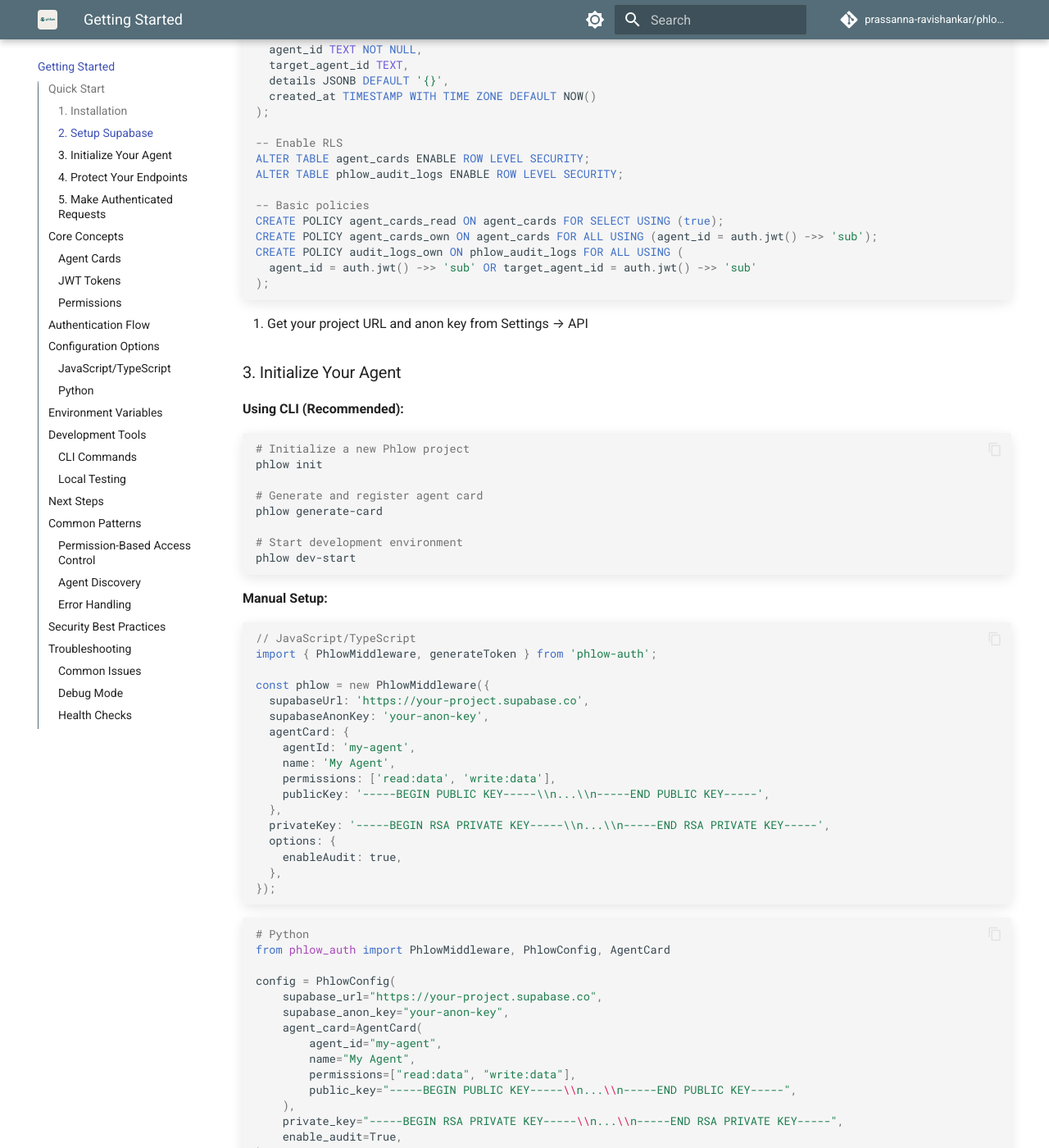
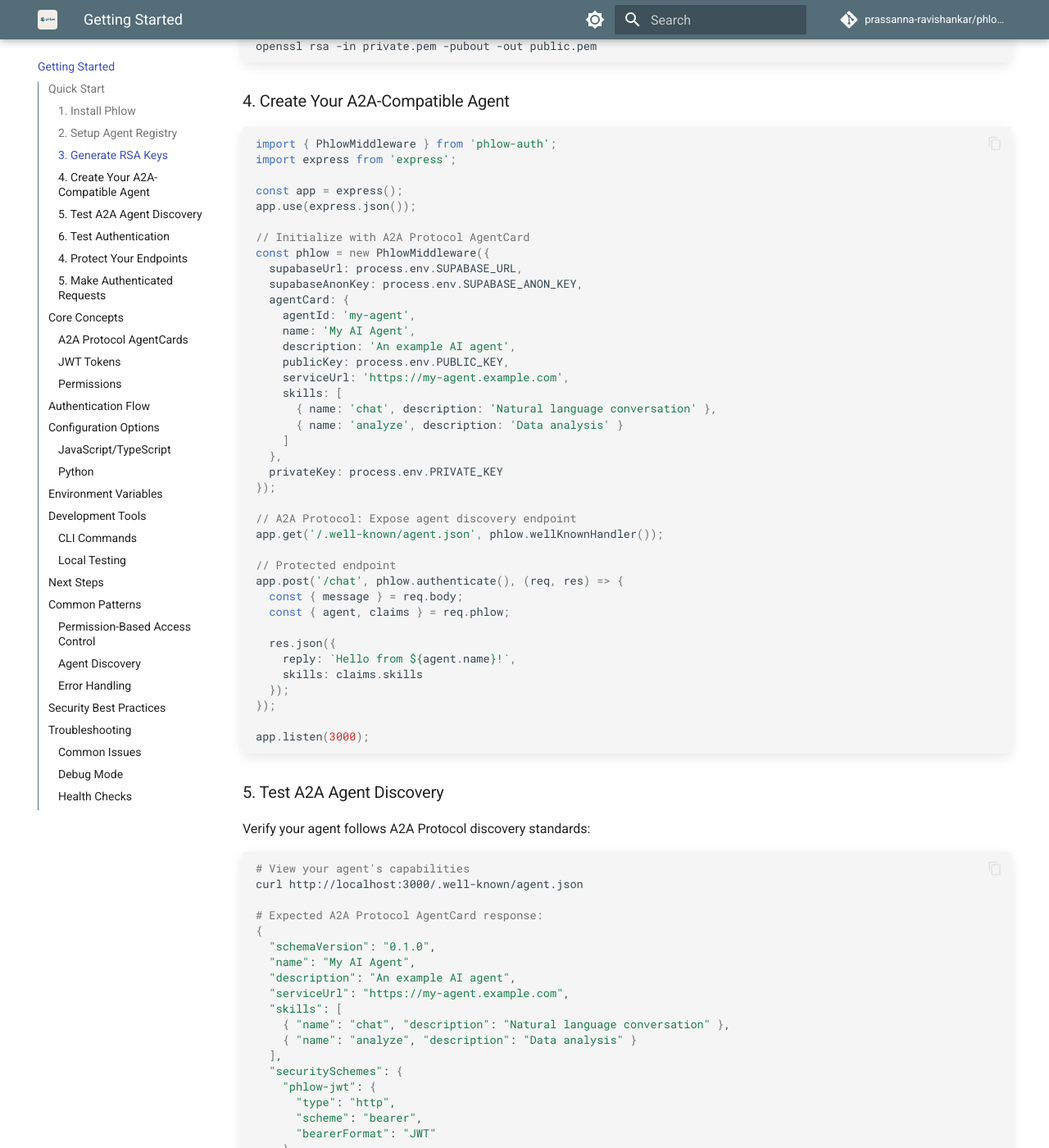
Before and after one commit to prassanna-ravishankar/phlow, an MkDocs documentation site: the page built from docs/getting-started.md, in a window 1280 px wide and 1400 px high, scrolled down 1213 px. Shown: the whole window at 82% size. Built offline with MkDocs 1.6.1 and Material for MkDocs 9.7.7, drawn with Linux system fonts in a browser that asks for light colours; comment, search, counter and statistics services are not loaded; some of the changed text lies outside the part shown.

````diff
--- a/docs/getting-started.md
+++ b/docs/getting-started.md
@@ -1,126 +1,141 @@
 # Getting Started with Phlow
 
-Phlow is an Agent-to-Agent (A2A) authentication framework that makes it easy to secure communication between AI agents using JWT tokens and Supabase.
+Phlow provides simple JWT authentication for AI agent networks, fully compatible with the [A2A Protocol](https://a2aproject.github.io/A2A/latest/specification/) ecosystem. Build secure, discoverable agents that seamlessly integrate with the growing A2A network.
 
 ## Quick Start
 
-### 1. Installation
+### 1. Install Phlow
 
-Choose your language:
+```bash
+# JavaScript/TypeScript
+npm install phlow-auth
 
-**JavaScript/TypeScript:**
-```bash
-npm install phlow-auth
-```
+# Python
+pip install phlow-auth
 
-**Python:**
-```bash
-pip install phlow-auth
-```
-
-**CLI Tools:**
-```bash
+# CLI Tools (optional)
 npm install -g phlow-cli
 ```
 
-### 2. Setup Supabase
+### 2. Setup Agent Registry
 
-1. Create a new Supabase project at [supabase.com](https://supabase.com)
-2. In the SQL Editor, run the following schema:
+1. Create a Supabase project at [supabase.com](https://supabase.com)
+2. Run the [A2A-compatible agent registry schema](database-schema.sql):
 
 ```sql
--- Agent Cards table
 CREATE TABLE agent_cards (
   id UUID DEFAULT gen_random_uuid() PRIMARY KEY,
   agent_id TEXT UNIQUE NOT NULL,
   name TEXT NOT NULL,
   description TEXT,
-  permissions TEXT[] DEFAULT '{}',
   public_key TEXT NOT NULL,
-  endpoints JSONB DEFAULT '{}',
+  -- A2A Protocol fields
+  schema_version TEXT DEFAULT '0.1.0',
+  service_url TEXT,
+  skills JSONB DEFAULT '[]',
+  security_schemes JSONB DEFAULT '{"phlow-jwt": {"type": "http", "scheme": "bearer"}}',
   metadata JSONB DEFAULT '{}',
-  created_at TIMESTAMP WITH TIME ZONE DEFAULT NOW(),
-  updated_at TIMESTAMP WITH TIME ZONE DEFAULT NOW()
-);
-
--- Audit logs table
-CREATE TABLE phlow_audit_logs (
-  id UUID DEFAULT gen_random_uuid() PRIMARY KEY,
-  timestamp TIMESTAMP WITH TIME ZONE NOT NULL,
-  event TEXT NOT NULL,
-  agent_id TEXT NOT NULL,
-  target_agent_id TEXT,
-  details JSONB DEFAULT '{}',
   created_at TIMESTAMP WITH TIME ZONE DEFAULT NOW()
-);
-
--- Enable RLS
-ALTER TABLE agent_cards ENABLE ROW LEVEL SECURITY;
-ALTER TABLE phlow_audit_logs ENABLE ROW LEVEL SECURITY;
-
--- Basic policies
-CREATE POLICY agent_cards_read ON agent_cards FOR SELECT USING (true);
-CREATE POLICY agent_cards_own ON agent_cards FOR ALL USING (agent_id = auth.jwt() ->> 'sub');
-CREATE POLICY audit_logs_own ON phlow_audit_logs FOR ALL USING (
-  agent_id = auth.jwt() ->> 'sub' OR target_agent_id = auth.jwt() ->> 'sub'
 );
 ```
 
-3. Get your project URL and anon key from Settings → API
+3. Get your credentials from Settings → API
 
-### 3. Initialize Your Agent
+### 3. Generate RSA Keys
 
-**Using CLI (Recommended):**
 ```bash
-# Initialize a new Phlow project
-phlow init
+# Using CLI
+phlow-cli generate-keys
 
-# Generate and register agent card
-phlow generate-card
-
-# Start development environment
-phlow dev-start
+# Or using OpenSSL
+openssl genrsa -out private.pem 2048
+openssl rsa -in private.pem -pubout -out public.pem
 ```
 
-**Manual Setup:**
+### 4. Create Your A2A-Compatible Agent
+
 ```javascript
-// JavaScript/TypeScript
-import { PhlowMiddleware, generateToken } from 'phlow-auth';
+import { PhlowMiddleware } from 'phlow-auth';
+import express from 'express';
 
+const app = express();
+app.use(express.json());
+
+// Initialize with A2A Protocol AgentCard
 const phlow = new PhlowMiddleware({
-  supabaseUrl: 'https://your-project.supabase.co',
-  supabaseAnonKey: 'your-anon-key',
+  supabaseUrl: process.env.SUPABASE_URL,
+  supabaseAnonKey: process.env.SUPABASE_ANON_KEY,
   agentCard: {
     agentId: 'my-agent',
-    name: 'My Agent',
-    permissions: ['read:data', 'write:data'],
-    publicKey: '-----BEGIN PUBLIC KEY-----\\n...\\n-----END PUBLIC KEY-----',
+    name: 'My AI Agent',
+    description: 'An example AI agent',
+    publicKey: process.env.PUBLIC_KEY,
+    serviceUrl: 'https://my-agent.example.com',
+    skills: [
+      { name: 'chat', description: 'Natural language conversation' },
+      { name: 'analyze', description: 'Data analysis' }
+    ]
   },
-  privateKey: '-----BEGIN RSA PRIVATE KEY-----\\n...\\n-----END RSA PRIVATE KEY-----',
-  options: {
-    enableAudit: true,
-  },
+  privateKey: process.env.PRIVATE_KEY
 });
+
+// A2A Protocol: Expose agent discovery endpoint
+app.get('/.well-known/agent.json', phlow.wellKnownHandler());
+
+// Protected endpoint
+app.post('/chat', phlow.authenticate(), (req, res) => {
+  const { message } = req.body;
+  const { agent, claims } = req.phlow;
+
+  res.json({
+    reply: `Hello from ${agent.name}!`,
+    skills: claims.skills
+  });
+});
+
+app.listen(3000);
 ```
 
-```python
-# Python
-from phlow_auth import PhlowMiddleware, PhlowConfig, AgentCard
+### 5. Test A2A Agent Discovery
 
-config = PhlowConfig(
-    supabase_url="https://your-project.supabase.co",
-    supabase_anon_key="your-anon-key",
-    agent_card=AgentCard(
-        agent_id="my-agent",
-        name="My Agent",
-        permissions=["read:data", "write:data"],
-        public_key="-----BEGIN PUBLIC KEY-----\\n...\\n-----END PUBLIC KEY-----",
-    ),
-    private_key="-----BEGIN RSA PRIVATE KEY-----\\n...\\n-----END RSA PRIVATE KEY-----",
-    enable_audit=True,
-)
+Verify your agent follows A2A Protocol discovery standards:
 
-phlow = PhlowMiddleware(config)
+```bash
+# View your agent's capabilities
+curl http://localhost:3000/.well-known/agent.json
+
+# Expected A2A Protocol AgentCard response:
+{
+  "schemaVersion": "0.1.0",
+  "name": "My AI Agent",
+  "description": "An example AI agent",
+  "serviceUrl": "https://my-agent.example.com",
+  "skills": [
+    { "name": "chat", "description": "Natural language conversation" },
+    { "name": "analyze", "description": "Data analysis" }
+  ],
+  "securitySchemes": {
+    "phlow-jwt": {
+      "type": "http",
+      "scheme": "bearer",
+      "bearerFormat": "JWT"
+    }
+  }
+}
+```
+
+### 6. Test Authentication
+
+```bash
+# Generate a test token (using another agent's credentials)
+npx phlow-cli test-token --target my-agent
+
+# Use the token to call your agent
+curl -X POST http://localhost:3000/chat \
+  -H "Authorization: Bearer <jwt-token>" \
+  -H "X-Phlow-Agent-Id: test-agent" \
+  -H "Content-Type: application/json" \
+  -d '{"message": "Hello!"}'
 ```
 
 ### 4. Protect Your Endpoints
@@ -203,19 +218,27 @@ response = requests.get(
 
 ## Core Concepts
 
-### Agent Cards
-Agent cards contain identity and permission information:
+### A2A Protocol AgentCards
+AgentCards follow the A2A Protocol specification and contain identity, capabilities, and permission information:
 
 ```javascript
+// A2A Protocol-compatible AgentCard
 const agentCard = {
   agentId: 'unique-agent-identifier',
   name: 'Human-readable name',
   description: 'Optional description',
-  permissions: ['read:data', 'write:data', 'admin:users'],
   publicKey: 'RSA public key in PEM format',
-  endpoints: {
-    api: 'http://agent-url:3000',
-    health: 'http://agent-url:3000/health',
+  serviceUrl: 'https://agent-url.com',
+  skills: [
+    { name: 'chat', description: 'Natural language conversation' },
+    { name: 'analyze', description: 'Data analysis capabilities' }
+  ],
+  securitySchemes: {
+    'phlow-jwt': {
+      type: 'http',
+      scheme: 'bearer',
+      bearerFormat: 'JWT'
+    }
   },
   metadata: {
     environment: 'production',
````
Also changed, not shown: README.md (+145 -287 lines), examples/a2a-compatible-agent/README.md (added, +85 -0 lines), 11 other files.
